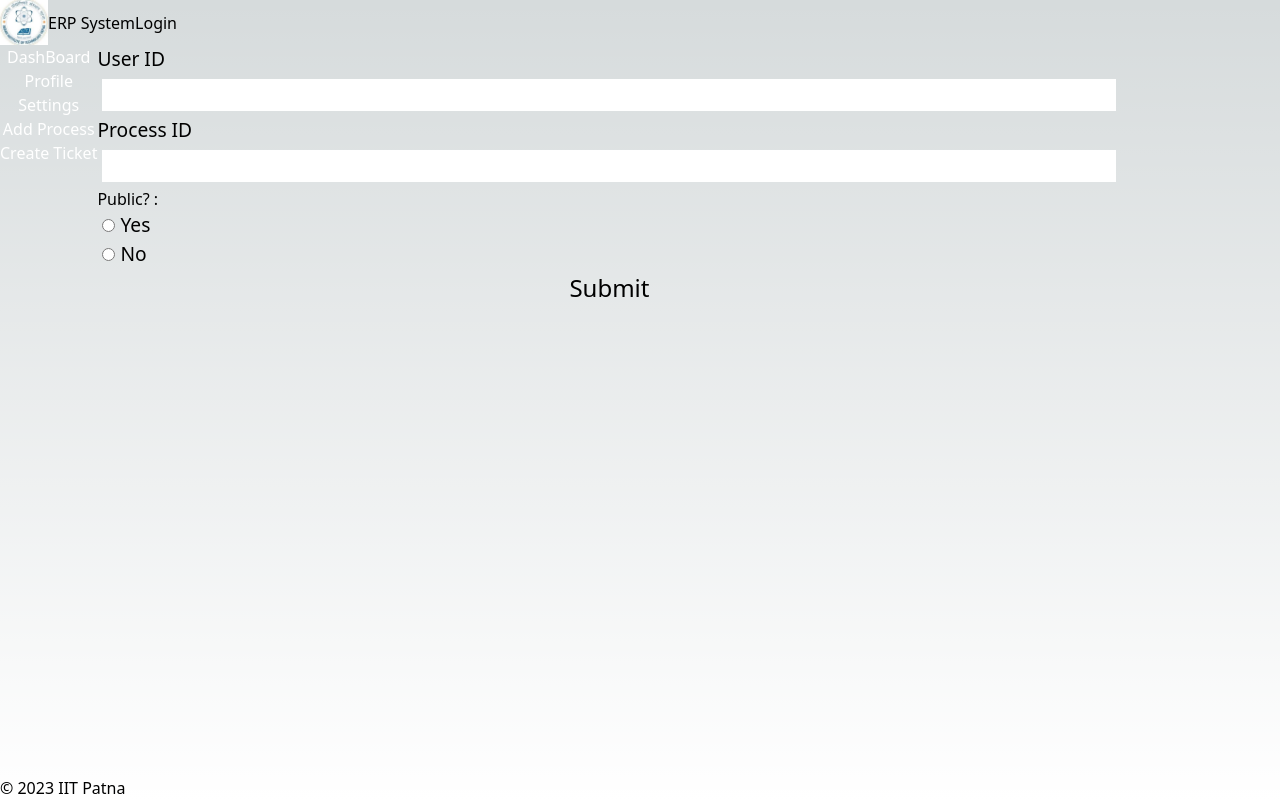
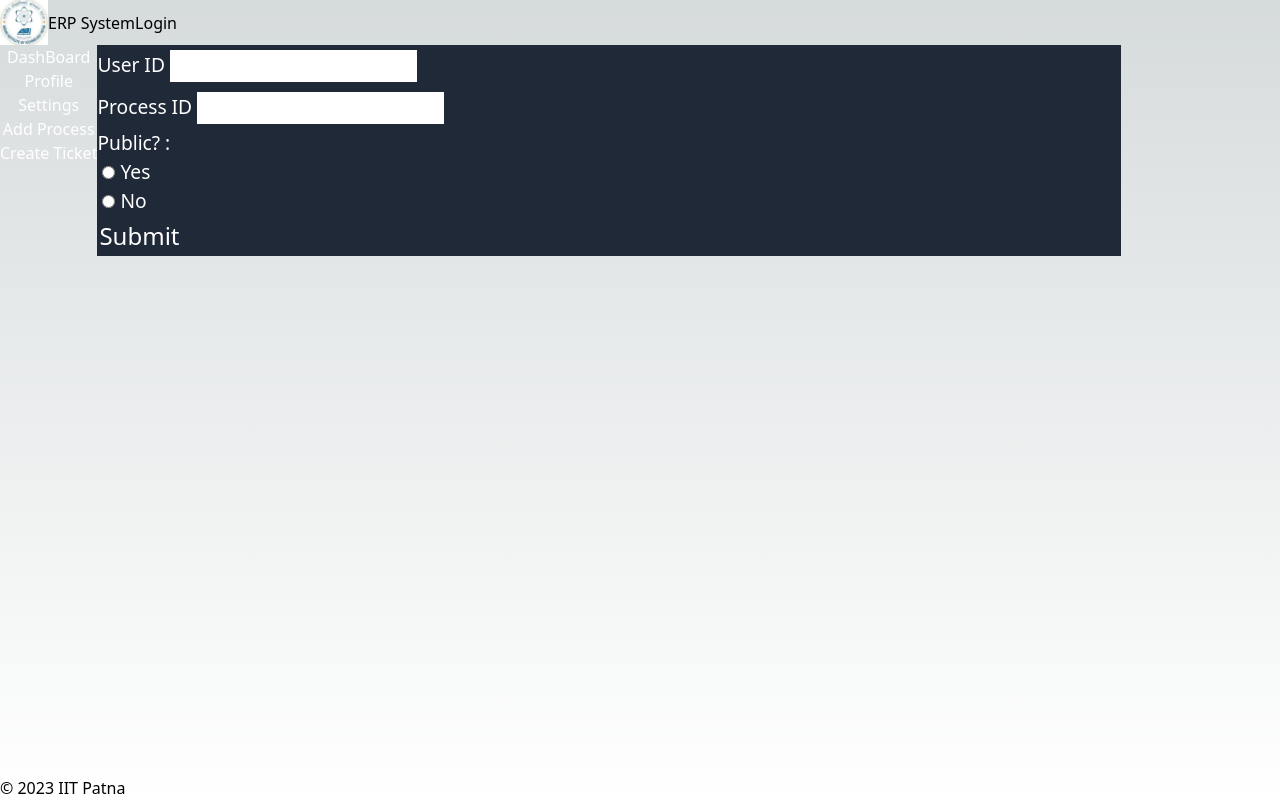
Before and after one commit to rheasan/erp_system, a Next.js app in the folder frontend/: page / in a window 1280 px wide. Both pictures are taken after a click on the button "Create Ticket". Built offline with nearby package versions, Linux system fonts and the light colour scheme.

Commit message:
add styled to AddTicket

```diff
--- a/frontend/src/Components/AddTicket.tsx
+++ b/frontend/src/Components/AddTicket.tsx
@@ -26,12 +26,14 @@ const AddTicket = () => {
 	};
 
 	return (
-		<div className="p-4 bg-white text-black">
-			<form onSubmit={handleSubmit} className="flex flex-col gap-2">
+		<div className="p-4 bg-gray-800 text-white">
+			<form onSubmit={handleSubmit}>
 				<label htmlFor="user_id">User ID</label>
 				<input type="text" name="user_id" />
+				<br />
 				<label htmlFor="process_id">Process ID</label>
 				<input type="text" name="process_id" />
+				<br />
 				<fieldset>
 					<legend>Public? :</legend>
 					<div>
--- a/frontend/src/app/globals.css
+++ b/frontend/src/app/globals.css
@@ -31,6 +31,11 @@ label {
   font-weight: 400;
 }
 
+legend {
+  font-size: 1.2em;
+  font-weight: 400;
+}
+
 form {
   border-bottom: 2px black;
 }
```
